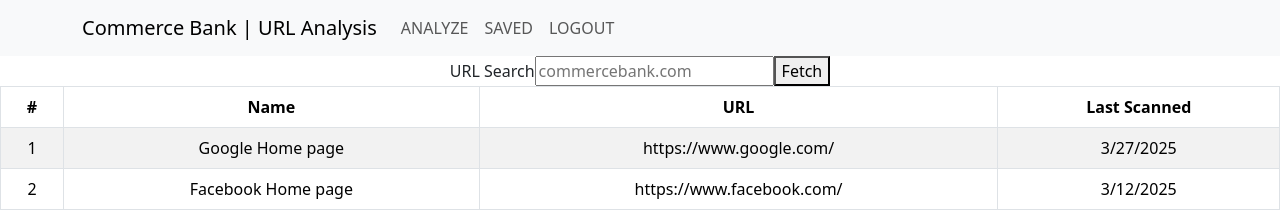
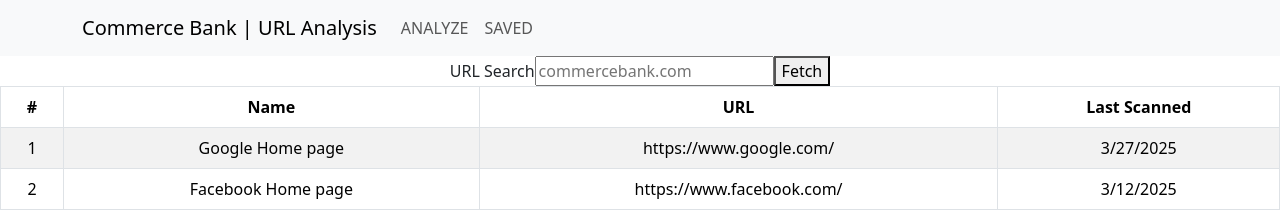
Before and after one commit to hunterruiz/se3910-Gilgamesh, a React (Vite) app in the folder CBFrontEnd/: page / in a window 1280 px wide. Shown: the top 211 px of the page. Built offline with nearby package versions, Linux system fonts and the light colour scheme.

Commit message:
Small changes

```diff
--- a/CBFrontEnd/src/components/header.jsx
+++ b/CBFrontEnd/src/components/header.jsx
@@ -14,7 +14,6 @@ function Header() {
           <Nav className="me-auto">
             <Nav.Link href="/">ANALYZE</Nav.Link>
             <Nav.Link href="/saved">SAVED</Nav.Link>
-            <Nav.Link href="/login">LOGOUT</Nav.Link>
           </Nav>
         </Navbar.Collapse>
       </Container>
```
Also changed, not shown: CBFrontEnd/src/App.jsx (line endings or trailing spaces), CBFrontEnd/src/components/LoginForm.jsx (added).
